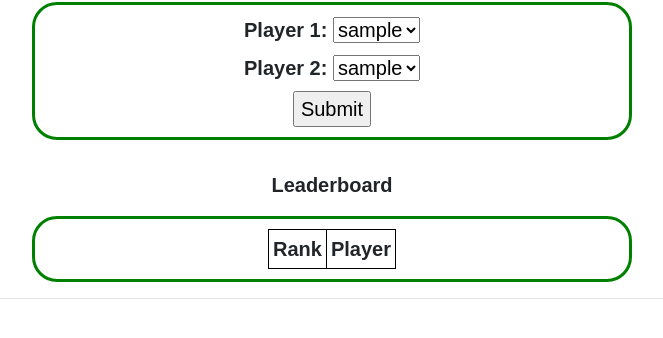
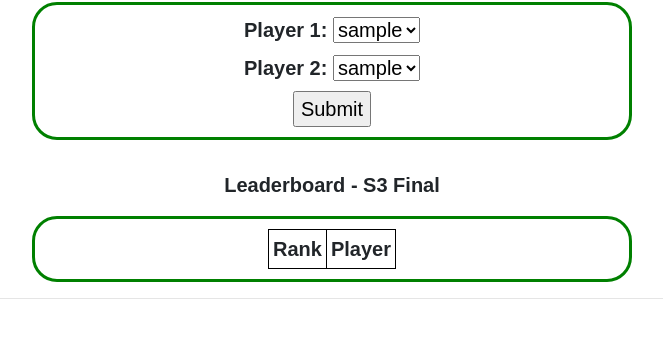
Before and after one commit to windrunner9292/PingPongQueue, a Flask app: page /showDashboard in a window 1280 px wide. Shown: the part 405-743 px from the top of the page, without its empty margins (308-971 px from the left). Run offline with Flask 2, Linux system fonts and the light colour scheme; the visitor is signed in with stand-in values (Sample User, id 1); data comes from the database, SQL or seed files in the repository; data that the repository does not hold is empty.

Commit message:
updating the leaderboard string

```diff
--- a/templates/main.html
+++ b/templates/main.html
@@ -142,7 +142,7 @@
   </div>
 
   <br/>
-  <p class="sub-headers">Leaderboard</p>
+  <p class="sub-headers">Leaderboard - S3 Final</p>
   <div id="players-container">
     <table class="center" style="width:20%">
       <tr>
```
